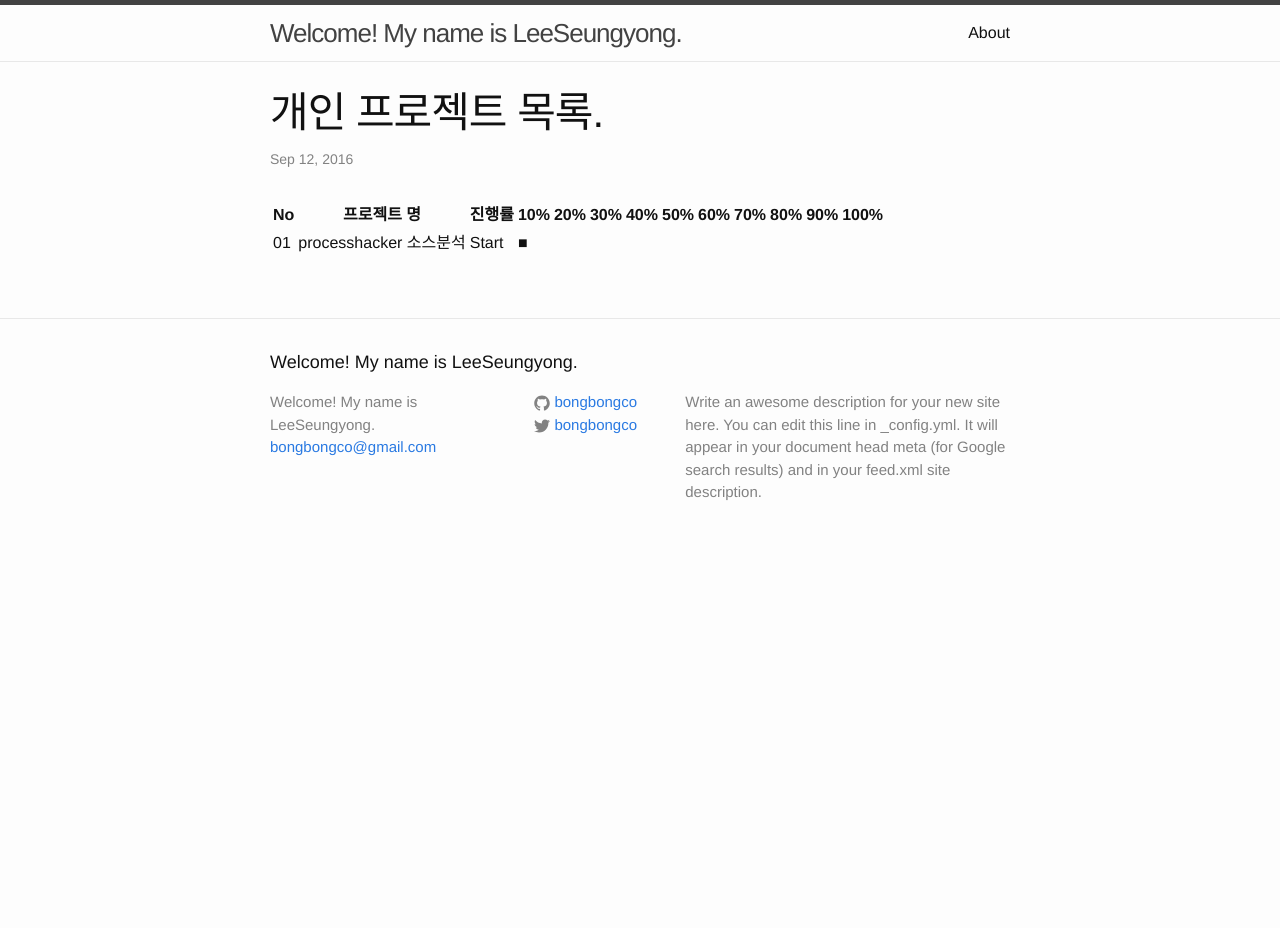
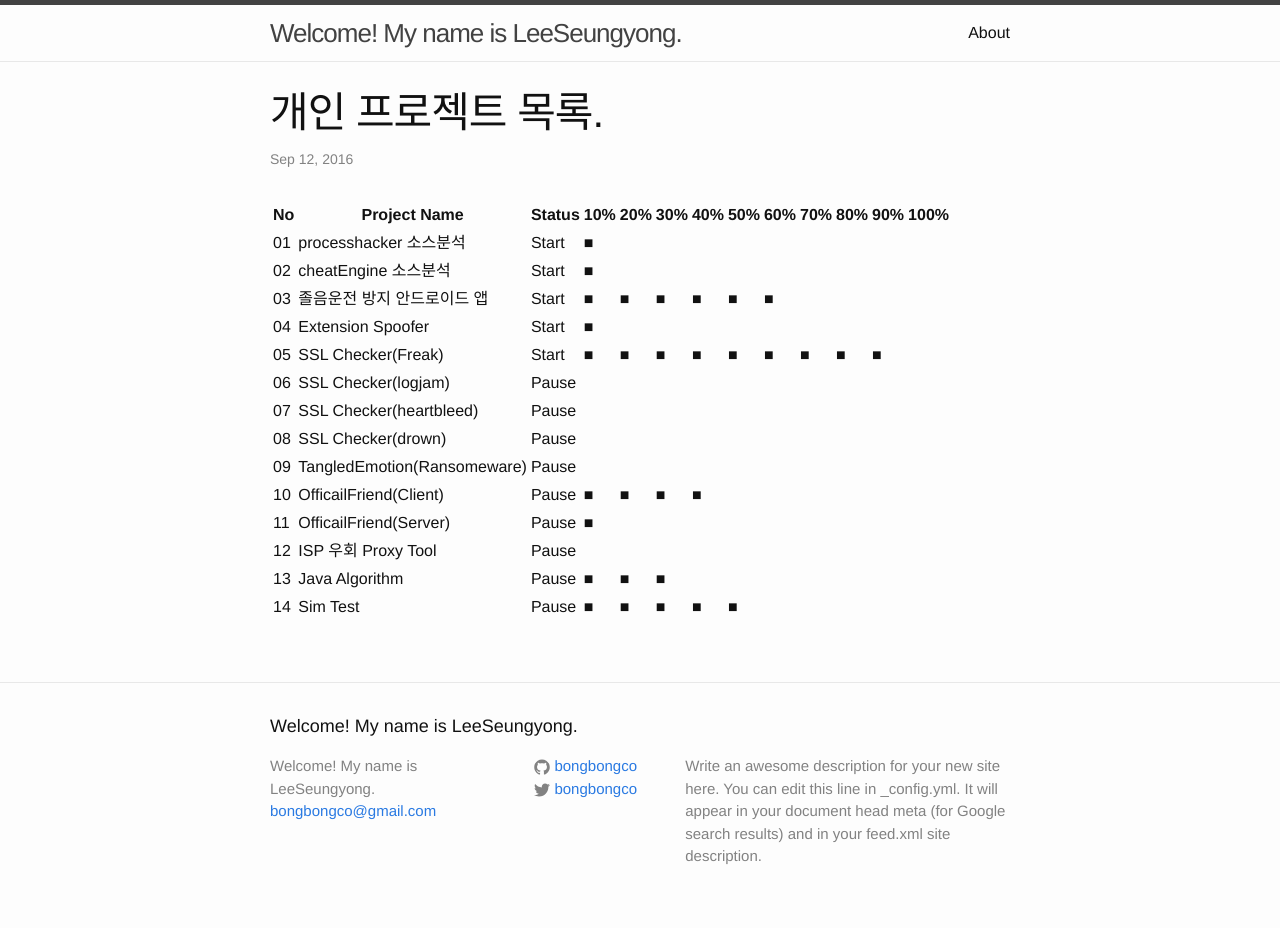
Before and after one commit to LktProgrammer/bongbongco.github.io, a Jekyll site: the page built from _posts/2016-09-12-GarbageTask.markdown, in a window 1280 px wide. Built offline with Jekyll 4.4.1, drawn with Linux system fonts in a browser that asks for light colours; before the commit the page ends 900 px from its top, so only the background shows below that.

Commit message:
Update 2016-09-12-GarbageTask.markdown

```diff
--- a/_posts/2016-09-12-GarbageTask.markdown
+++ b/_posts/2016-09-12-GarbageTask.markdown
@@ -5,6 +5,19 @@ title: 개인 프로젝트 목록.
 
 
 |--|-----------|------|---|---|---|---|---|---|---|---|---|----|
-|No|프로젝트 명|진행률|10%|20%|30%|40%|50%|60%|70%|80%|90%|100%|
+|No|Project Name|Status|10%|20%|30%|40%|50%|60%|70%|80%|90%|100%|
 |--|-----------|------|---|---|---|---|---|---|---|---|---|----|
 |01|processhacker 소스분석|Start|■|||||||||
+|02|cheatEngine 소스분석|Start|■|||||||||
+|03|졸음운전 방지 안드로이드 앱|Start|■|■|■|■|■|■||||
+|04|Extension Spoofer|Start|■|||||||||
+|05|SSL Checker(Freak)|Start|■|■|■|■|■|■|■|■|■|
+|06|SSL Checker(logjam)|Pause||||||||||
+|07|SSL Checker(heartbleed)|Pause||||||||||
+|08|SSL Checker(drown)|Pause||||||||||
+|09|TangledEmotion(Ransomeware)|Pause||||||||||
+|10|OfficailFriend(Client)|Pause|■|■|■|■||||||
+|11|OfficailFriend(Server)|Pause|■|||||||||
+|12|ISP 우회 Proxy Tool|Pause||||||||||
+|13|Java Algorithm|Pause|■|■|■|||||||
+|14|Sim Test|Pause|■|■|■|■|■|||||
```
